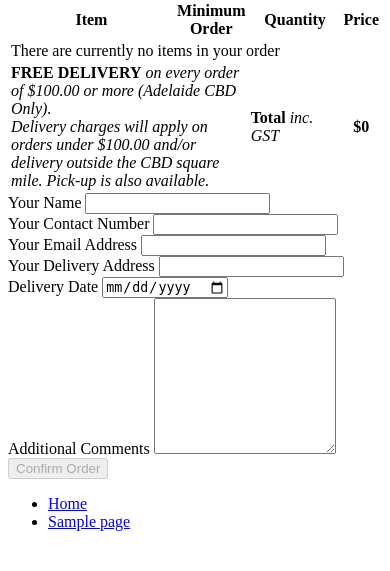
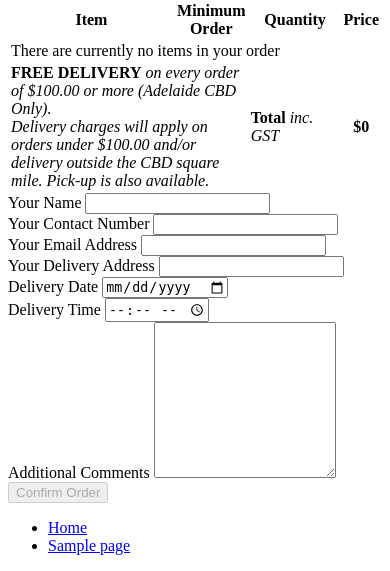
Before and after one commit to michaeldyrynda/foods-for-life, a WordPress theme: template web/app/themes/foods-for-life/catering.php in a window 390 px wide. Shown: the part 479-1050 px from the top of the page. Before the commit the page ends 1010 px from the top, so only its background shows below. Run offline with PHP 8.4 and a stand-in for WordPress, Linux system fonts and the light colour scheme; the site name, menu and one post (Sample post) are stand-ins, and other content is empty; some libraries are stand-ins or nearby versions.

Commit message:
Add delivery time to catering form
Adjust rules around delivery date to include delivery time.
Update CSS to take into account input[type=time] fields
Add animated scrolling to form feedback display, as it may not be
obvious on mobile if an error or success if the feedback is off canvas.

```diff
--- a/web/app/themes/foods-for-life/catering.php
+++ b/web/app/themes/foods-for-life/catering.php
@@ -34,12 +34,20 @@ if (isset($_POST['order_details'])) {
         $errors[] = sprintf('The specified email %s is invalid.', htmlspecialchars($input['order_email']));
     }
 
-    // Validate order date
+    // Validate devliery date and time
     if (! strtotime($input['order_delivery_date'])) {
         $errors[] = 'The specified delivery date is invalid.';
-    } elseif (strtotime($input['order_delivery_date']) < time()) {
+    }
+
+    if (! strtotime($input['order_delivery_time'])) {
+        $errors[] = 'The specified delivery time is invalid.';
+    }
+
+    $delivery_date = sprintf('%s %s', $input['order_delivery_date'], $input['order_delivery_time']);
+
+    if (strtotime($delivery_date) < time()) {
         $errors[] = 'The specified delivery date is in the past.';
-    } elseif (strtotime($input['order_delivery_date']) < strtotime('+2 days')) {
+    } elseif (strtotime($delivery_date) < strtotime('+2 days')) {
         $errors[] = 'For short notice catering, please call us on 08 8227 1300 and we can process your order over the phone.';
     }
 
@@ -147,7 +155,11 @@ $categories = get_catering_posts();
                                     </div>
                                     <div class="order_input">
                                         <label for="order_delivery_date">Delivery Date</label>
-                                        <input id="order_delivery_date" name="order_delivery_date" type="date" required">
+                                        <input id="order_delivery_date" name="order_delivery_date" type="date" required>
+                                    </div>
+                                    <div class="order_input">
+                                        <label for="order_delivery_time">Delivery Time</label>
+                                        <input id="order_delivery_time" name="order_delivery_time" type="time" required>
                                     </div>
                                     <div class="order_input full">
                                         <label for="order-comments">Additional Comments</label>
@@ -346,7 +358,7 @@ $categories = get_catering_posts();
                         $('#submit-order').attr('disabled', 'disabled');
                         update_total();
 
-                        $('html, body').animate({ scrollTop: $('#order-form').offset().top }, 'slow');
+                        $('html, body').animate({ scrollTop: $('#order-form').offset().top - 15 }, 'slow');
                     } else {
                         $('#submit-message').addClass('error');
                         $('#submit-message .title').html('Please check your input and try again');
--- a/web/app/themes/foods-for-life/functions.php
+++ b/web/app/themes/foods-for-life/functions.php
@@ -57,6 +57,7 @@ function get_order_email($input, $items) {
     $total         = 0;
     $current_date  = date('d/m/Y H:i:s');
     $delivery_date = date('d/m/Y', strtotime($input['order_delivery_date']));
+    $delivery_time = date('h:i A', strtotime($input['order_delivery_time']));
     $message = <<<MESSAGE
 Order Received:       {$current_date}
 Order Name:           {$input['order_name']}
@@ -64,6 +65,7 @@ Order Contact Number: {$input['order_phone']}
 Order Contact Email:  {$input['order_email']}
 Order Address:        {$input['order_delivery']}
 Order Delivery Date:  {$delivery_date}
+Order Delivery Time:  {$delivery_time}
 Additional Comments:  {$input['order_comments']}
 --------
 Order Items:
--- a/web/app/themes/foods-for-life/resources/assets/sass/_catering.scss
+++ b/web/app/themes/foods-for-life/resources/assets/sass/_catering.scss
@@ -67,6 +67,7 @@ form {
 
     input[type=text],
     input[type=date],
+    input[type=time],
     textarea {
       background: transparent;
       border: 1px solid #e3dacb;
--- a/web/app/themes/foods-for-life/style.css
+++ b/web/app/themes/foods-for-life/style.css
@@ -669,6 +669,7 @@ form .order_input {
     margin-top: 10px; }
   form .order_input input[type=text],
   form .order_input input[type=date],
+  form .order_input input[type=time],
   form .order_input textarea {
     background: transparent;
     border: 1px solid #e3dacb;
```
Also changed, not shown: 1 other file.
